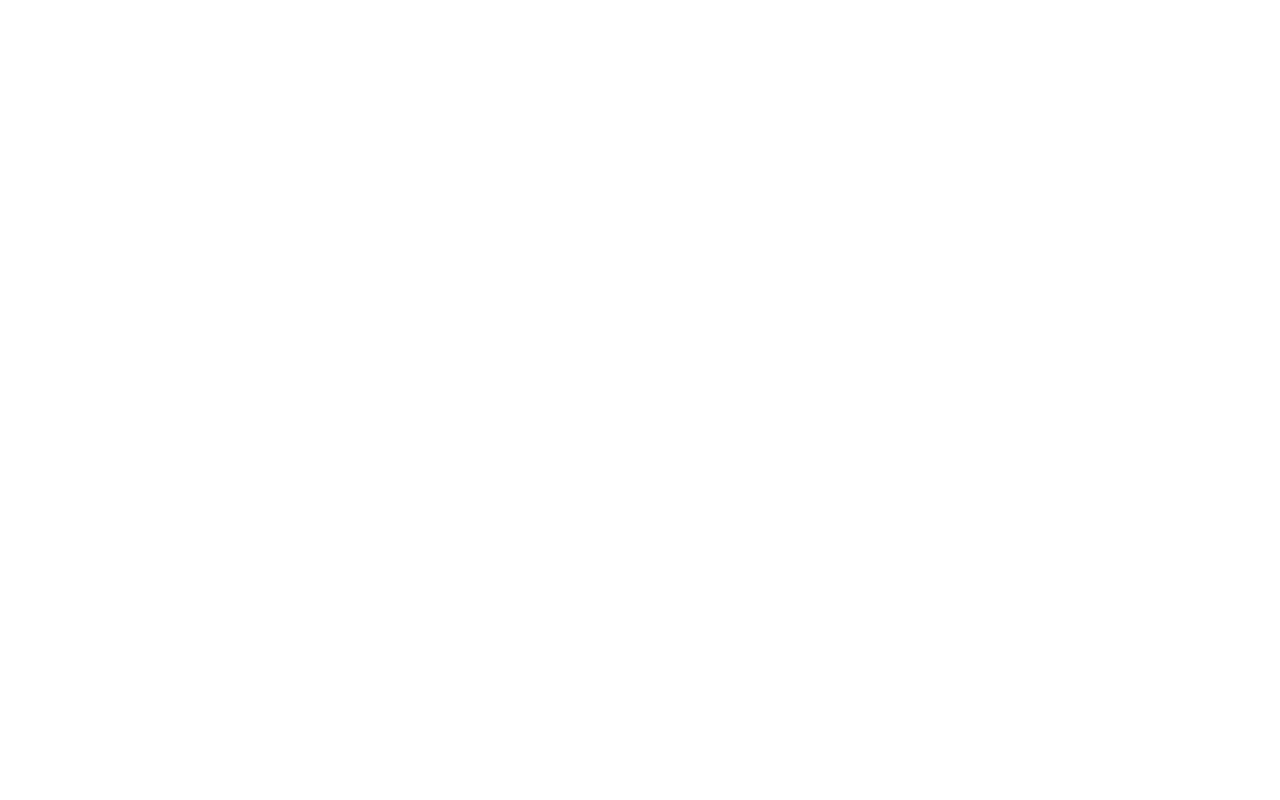
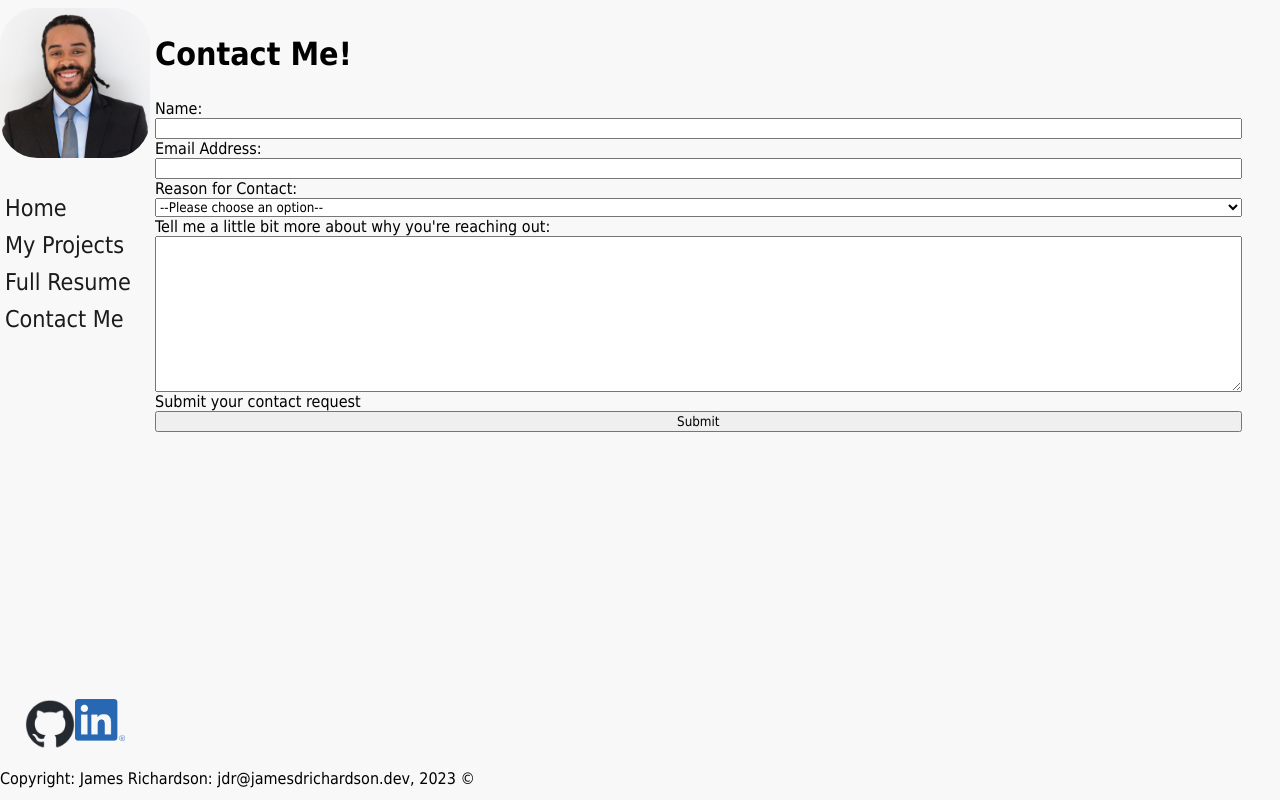
Before and after one commit to jamesdrichardson/PortfolioWebsite, a plain HTML site: page contact.html in a window 1280 px wide. Drawn offline with Linux system fonts and the light colour scheme.

Commit message:
completed basic structure need to figure out how to add an email somehow...

```diff
--- a/contact.html
+++ b/contact.html
@@ -4,9 +4,58 @@
     <meta charset="UTF-8">
     <meta http-equiv="X-UA-Compatible" content="IE=edge">
     <meta name="viewport" content="width=device-width, initial-scale=1.0">
-    <title>Document</title>
+    <link rel="stylesheet" href="css/styles.css">
+    <title>James Richardson: Software Engineer and IT Expert</title>
 </head>
 <body>
+    <section id=main_flex>
+        <section id="left_panel">
+            <img src="img/Headshot.jpeg" alt="James Richardson Headshot" id="headshot" />
+            <nav id="websitenav">
+                <ul id="navbar">
+                    <li><a href="index.html">Home</a></li>
+                    <li><a href="projects.html">My Projects</a></li>
+                    <li><a href="fullresume.html">Full Resume</a></li>
+                    <li><a href="contact.html">Contact Me</a></li>
+                </ul>
+            </nav>
+            <div id="findme">
+                <ul id="social_icons">
+                    <li><a href="https://www.github.com/jamesdrichardson"><img class="logo"
+                                src="img/github-mark.png"></a></li>
+                    <li><a href="https://www.linkedin.com/in/james-richardson-professional/"><img class="logo"
+                                src="img/LI-In-Bug.png"></a></li>
+                </ul>
+            </div>
+        </section>
+        <main id="right_panel_contact">
+            <h1>Contact Me!</h1>
+            <form id= "contactform"action="mailto:jdr@jamesdrichardson.dev" method="post">
+                <label class = "shortform" for="fullName">Name: </label>
+                <input class = "shortform" name="fullName" type="text" />
 
+                <label class = "shortform" for="email">Email Address: </label>
+                <input class = "shortform" name="email" type="email" />
+
+                <label class = "shortform" for="reason">Reason for Contact:</label>
+                <select class = "shortform" id="reason" name="reason">
+                    <option value="" selected>--Please choose an option--</option>
+                    <option value="website">Website Development</option>
+                    <option value="ithelp">IT Consult</option>
+                    <option value="both">Website Development & IT Consult</option>
+                    <option value="general">General Interest, Questions, and Inquiries</option>
+                </select>
+
+                <label class = "largeform" for="tellmemore">Tell me a little bit more about why you're reaching out:</label>
+                <textarea class = "largeform" id="tellmemore" name="tellmemore" rows="10" cols="50"></textarea>
+
+                <label class = "shortform" for="submit">Submit your contact request</label>
+                <input class = "shortform" name="submit" type="submit">
+            </form>
+        </main>
+    </section>
+    <footer>
+        <p>Copyright: James Richardson: jdr@jamesdrichardson.dev, 2023 &copy;</p>
+    </footer>
 </body>
 </html>
--- a/css/styles.css
+++ b/css/styles.css
@@ -158,3 +158,28 @@
     width: 100%;
 
 }
+
+#right_panel_projects {
+    height: 100%;
+    width: 100%;
+
+}
+
+#right_panel_contact {
+    display: flex;
+    flex-direction: column;
+    flex-grow: 1;
+}
+
+#contactform {
+    display: flex;
+    flex-direction: column;
+}
+
+.shortform {
+    flex-grow: 1;
+}
+
+.largeform {
+    flex-grow: 2;
+}
```
Also changed, not shown: fullresume.html (+3 -0 lines), projects.html (+29 -1 lines), img/construction.jpg (added).
